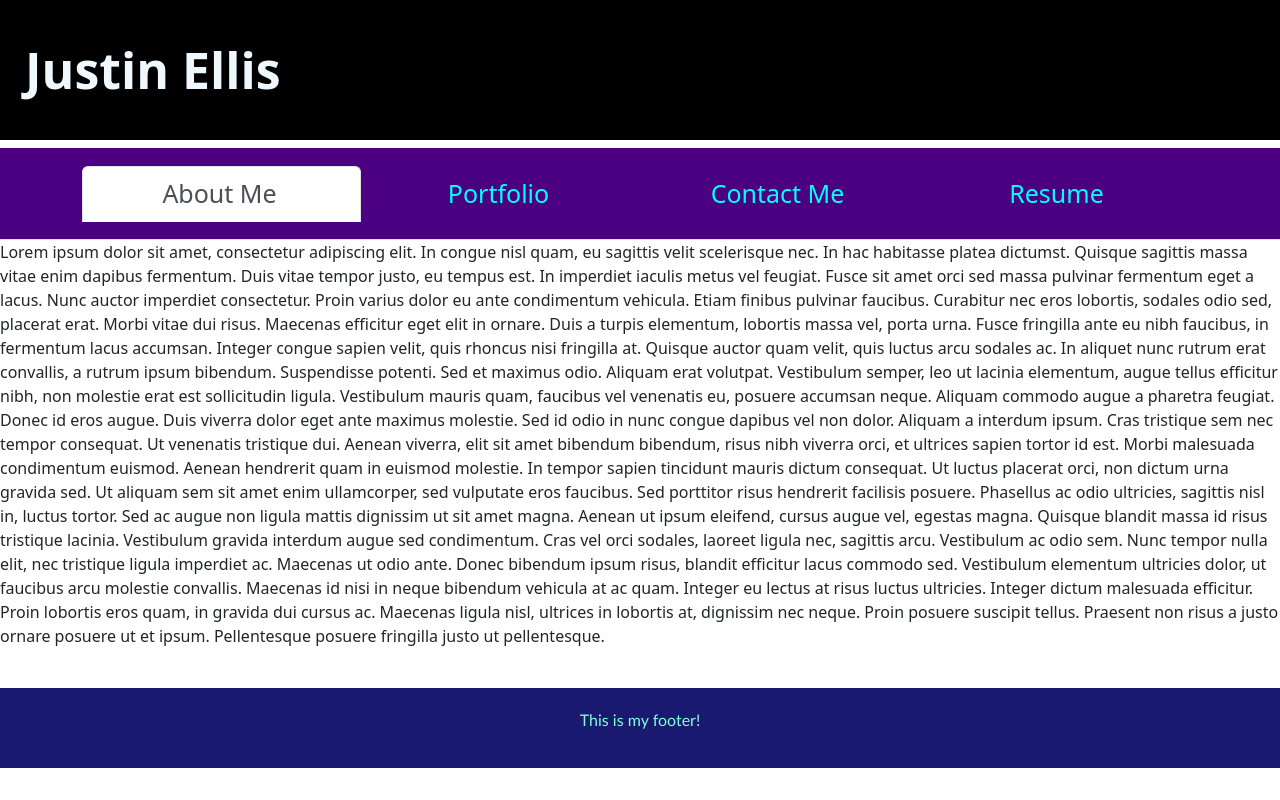
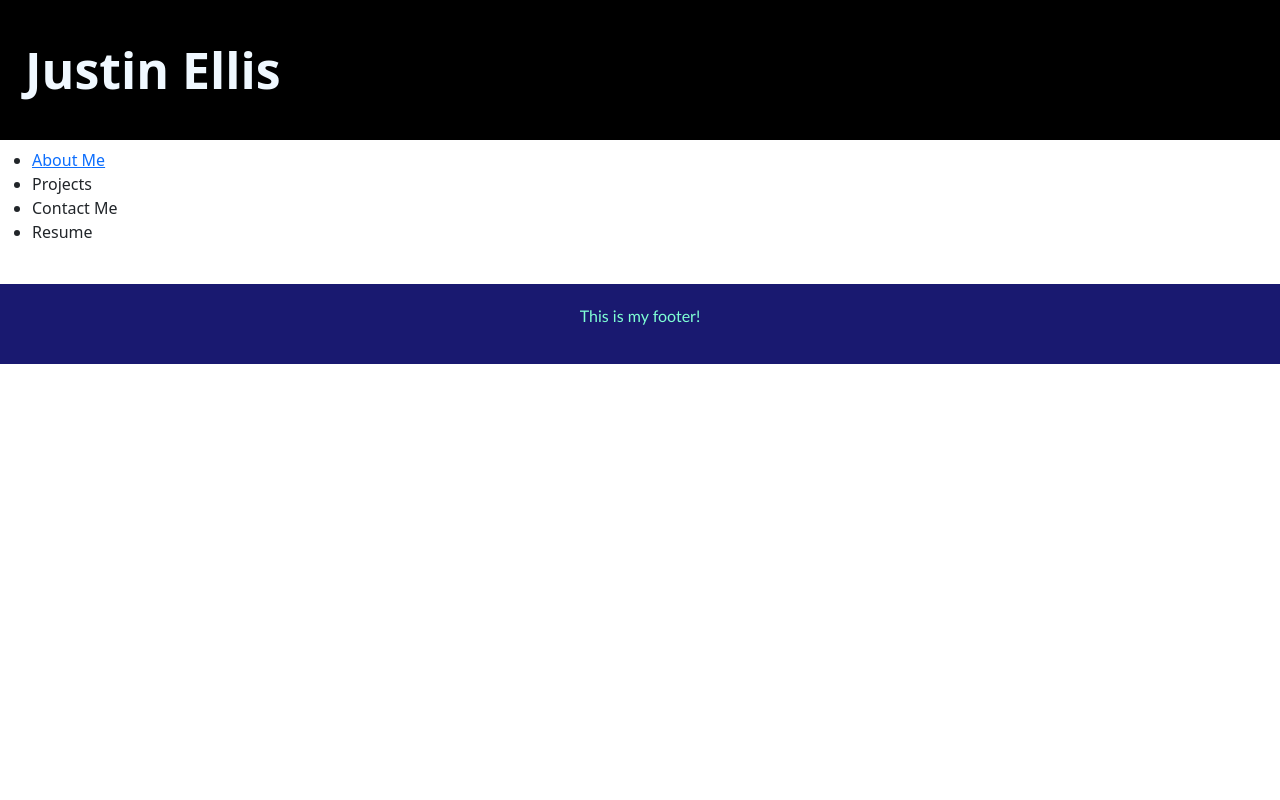
Before and after one commit to jdellis490/react-portfolio, a React (Create React App) app: page / in a window 1280 px wide. Built offline with nearby package versions, Linux system fonts and the light colour scheme.

Commit message:
Adding Portfolio parent, changing state, render page functions

```diff
--- a/src/App.js
+++ b/src/App.js
@@ -1,16 +1,6 @@
 import React from 'react';
-import Footer from './components/Footer';
-import Header from './components/Header';
-import Project from './components/pages/Project';
+import Portfolio from './components/Portfolio';
 
-function App() {
-  return (
-    <div className="">
-      <Header />
-      <Project />
-      <Footer />
-    </div>
-  );
-}
+const App = () => <Portfolio />
 
 export default App;
--- a/src/components/Header.js
+++ b/src/components/Header.js
@@ -5,7 +5,6 @@ const Header = () => {
   return (
     <div>
       <h1 className="header">Justin Ellis</h1>
-      <Navbar className='container' />
     </div>
   );
 };
--- a/src/components/Navbar.js
+++ b/src/components/Navbar.js
@@ -1,24 +1,31 @@
 import React from "react";
 import Nav from "react-bootstrap/Nav";
 
-const Navbar = () => {
+const Navbar = ({currentPage, pageChange}) => {
   return (
-      <Nav className="navbar" justify variant="tabs" defaultActiveKey="#">
-        <div className="container">
-          <Nav.Item>
-            <Nav.Link href="#">About Me</Nav.Link>
-          </Nav.Item>
-          <Nav.Item>
-            <Nav.Link eventKey="portfolio">Portfolio</Nav.Link>
-          </Nav.Item>
-          <Nav.Item>
-            <Nav.Link eventKey="contact">Contact Me</Nav.Link>
-          </Nav.Item>
-          <Nav.Item>
-            <Nav.Link eventKey="resume">Resume</Nav.Link>
-          </Nav.Item>
-        </div>
-      </Nav>
+    <ul>
+      <li><a href="#about" onClick={() =>pageChange('About')} currentPage={currentPage}>About Me
+      </a></li>
+      <li>Projects</li>
+      <li>Contact Me</li>
+      <li>Resume</li>
+    </ul>
+      // <Nav className="navbar" justify variant="tabs" defaultActiveKey="#">
+      //   <div className="container">
+      //     <Nav.Item>
+      //       <Nav.Link href="/About">About Me</Nav.Link>
+      //     </Nav.Item>
+      //     <Nav.Item>
+      //       <Nav.Link eventKey="portfolio">Portfolio</Nav.Link>
+      //     </Nav.Item>
+      //     <Nav.Item>
+      //       <Nav.Link eventKey="contact">Contact Me</Nav.Link>
+      //     </Nav.Item>
+      //     <Nav.Item>
+      //       <Nav.Link eventKey="resume">Resume</Nav.Link>
+      //     </Nav.Item>
+      //   </div>
+      // </Nav>
   );
 };
 
--- /dev/null
+++ b/src/components/Portfolio.js
@@ -0,0 +1,36 @@
+import React, {useState} from 'react'
+import Footer from './Footer';
+import Header from './Header';
+import Navbar from './Navbar';
+import About from './pages/About';
+import Project from './pages/Project';
+import Contact from './pages/Contact';
+import Resume from './pages/Resume';
+
+export default function Portfolio() {
+    const [currentPage, setCurrentPage] = useState('About')
+
+  const renderPage = () => {
+    if (currentPage === 'About') {
+      return <About />;
+    }
+    else if (currentPage === 'Project') {
+      return <Project />;
+    }
+    else if (currentPage === 'Contact') {
+      return <Contact />;
+    }
+    return <Resume />
+  };
+
+  const pageChange = () => setCurrentPage();
+  return (
+      <div>
+          <Header />
+      <Navbar currentPage={currentPage} pageChange={pageChange} />
+      {renderPage}
+      <Footer />
+      </div>
+
+  )
+}
--- a/src/components/pages/Contact.js
+++ b/src/components/pages/Contact.js
@@ -0,0 +1,9 @@
+import React from 'react'
+
+const Contact = () => {
+  return (
+    <div>Contact stuffs</div>
+  )
+}
+
+export default Contact
--- a/src/components/pages/Resume.js
+++ b/src/components/pages/Resume.js
@@ -0,0 +1,11 @@
+import React from 'react'
+
+const Resume = () => {
+  return (
+    <div>This will have my Resume
+
+    </div>
+  )
+}
+
+export default Resume
```
